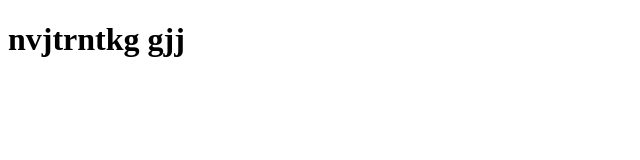
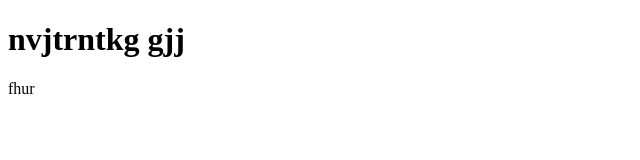
Before and after one commit to 5akash/to, a plain HTML site: page index.html in a window 1280 px wide. Shown: the full height of the page, 0-640 px from the left. Drawn offline with Linux system fonts and the light colour scheme.

Commit message:
learned githup

```diff
--- a/index.html
+++ b/index.html
@@ -8,5 +8,6 @@
 </head>
 <body>
     <h1>nvjtrntkg gjj</h1>
+    <p>fhur</p>
 </body>
 </html>
```
